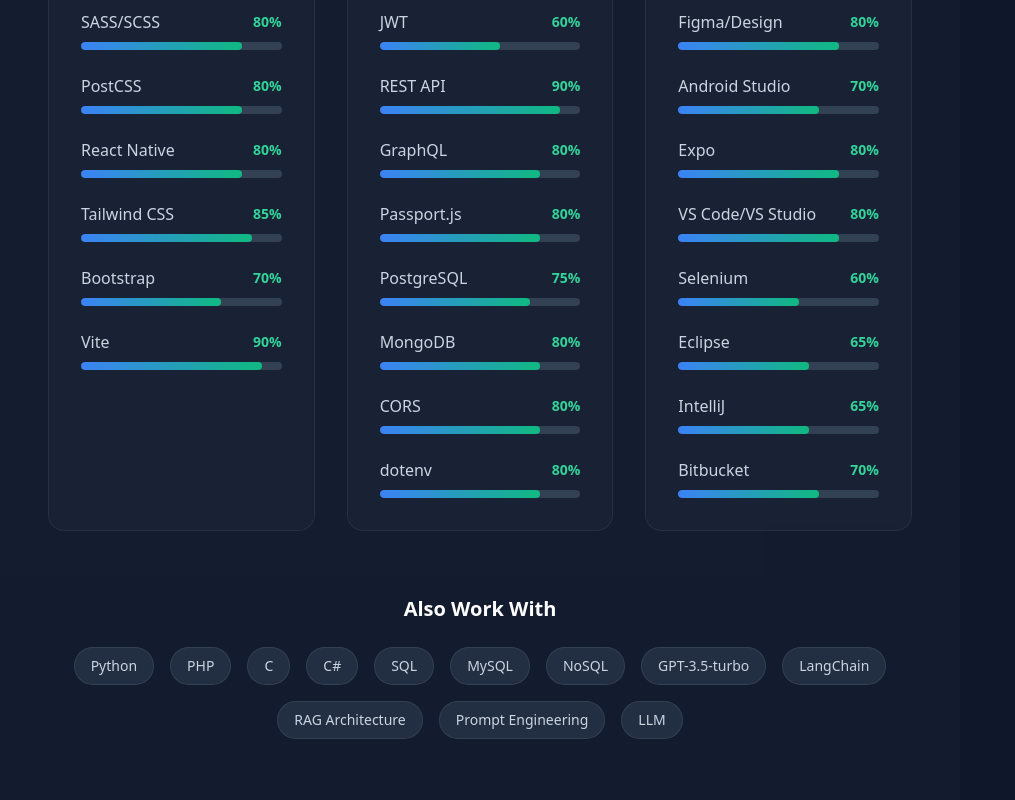
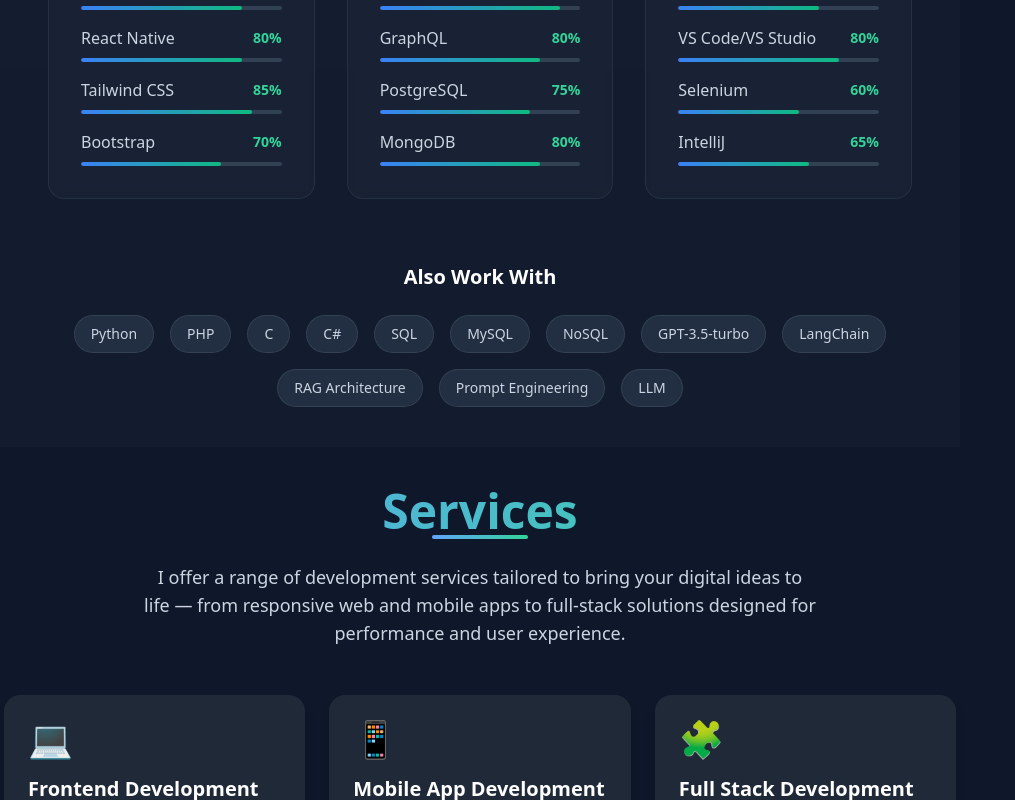
Before and after one commit to Naflan-MNM/test_deployment, a React (Vite) app: page / in a window 1280 px wide. Shown: the part 2980-3780 px from the top of the page, without its empty margins (0-1015 px from the left). Built offline with nearby package versions, Linux system fonts and the light colour scheme.

Commit message:
style enhancing

```diff
--- a/src/App.jsx
+++ b/src/App.jsx
@@ -7,6 +7,7 @@ import Projects from "./components/Projects";
 import Experience from "./components/Experience";
 import Contact from "./components/Contact";
 import Education from "./components/Education";
+import Services from "./components/Services";
 /* import Certifications from "./components/Certifications"; */
 import { Menu, X } from "lucide-react";
 
@@ -88,6 +89,7 @@ function App() {
         <Education />
         {/* <Certifications /> */}
         <Skills />
+        <Services />
         <Projects />
         <Experience />
         <Contact />
--- a/src/components/Experience.jsx
+++ b/src/components/Experience.jsx
@@ -137,10 +137,10 @@ function Experience() {
         {/* Timeline */}
         <div className="relative">
           {/* Timeline Line */}
-          <div className="absolute left-4 md:left-1/2 top-0 bottom-0 w-0.5 bg-gradient-to-b from-blue-500 to-emerald-500 transform md:-translate-x-0.5"></div>
+          <div className="absolute left-0 md:left-1/2 top-0 bottom-0 w-0.5 bg-gradient-to-b from-blue-500 to-emerald-500 transform md:-translate-x-0.5"></div>
 
           {/* Experience Items */}
-          <div className="space-y-12">
+          <div className="space-y-6">
             {experiences.map((exp, index) => (
               <div
                 key={index}
@@ -149,17 +149,17 @@ function Experience() {
                 } justify-start`}
               >
                 {/* Timeline Dot */}
-                <div className="absolute left-2 md:left-1/2 w-4 h-4 bg-gradient-to-r from-blue-500 to-emerald-500 rounded-full transform md:-translate-x-2 z-10 border-4 border-slate-900"></div>
+                <div className="absolute left-0 md:left-1/2 w-4 h-4 bg-gradient-to-r from-blue-500 to-emerald-500 rounded-full transform md:-translate-x-2 z-10 border-4 border-slate-900"></div>
 
                 {/* Content Card */}
                 <div
-                  className={`ml-12 md:ml-0 md:w-5/12 ${
+                  className={`ml-6 md:ml-0 md:w-5/12 ${
                     index % 2 === 0
                       ? "md:mr-auto md:pr-8"
                       : "md:ml-auto md:pl-8"
                   }`}
                 >
-                  <div className="bg-slate-800/50 backdrop-blur-sm p-6 rounded-2xl border border-slate-700/50 hover:border-blue-500/30 transition-all duration-300 hover:transform hover:scale-105">
+                  <div className="bg-slate-800/50 backdrop-blur-sm p-2 md:p-6 rounded-2xl border border-slate-700/50 hover:border-blue-500/30 transition-all duration-300 hover:transform hover:scale-105">
                     {/* Header */}
                     <div className="mb-4">
                       <div className="flex items-center gap-2 text-emerald-400 text-sm mb-1">
--- a/src/components/Skills.jsx
+++ b/src/components/Skills.jsx
@@ -13,7 +13,6 @@ const skillCategories = [
       { name: "React Native", level: 80 },
       { name: "Tailwind CSS", level: 85 },
       { name: "Bootstrap", level: 70 },
-      { name: "Vite", level: 90 },
     ],
   },
   {
@@ -26,11 +25,8 @@ const skillCategories = [
       { name: "JWT", level: 60 },
       { name: "REST API", level: 90 },
       { name: "GraphQL", level: 80 },
-      { name: "Passport.js", level: 80 },
       { name: "PostgreSQL", level: 75 },
       { name: "MongoDB", level: 80 },
-      { name: "CORS", level: 80 },
-      { name: "dotenv", level: 80 },
     ],
   },
   {
@@ -42,19 +38,16 @@ const skillCategories = [
       { name: "Git/GitHub", level: 95 },
       { name: "Figma/Design", level: 80 },
       { name: "Android Studio", level: 70 },
-      { name: "Expo", level: 80 },
       { name: "VS Code/VS Studio", level: 80 },
       { name: "Selenium", level: 60 },
-      { name: "Eclipse", level: 65 },
       { name: "IntelliJ", level: 65 },
-      { name: "Bitbucket", level: 70 },
     ],
   },
 ];
 
 function Skills() {
   return (
-    <section id="skills" className="py-20 px-6 lg:px-12 bg-slate-800/30">
+    <section id="skills" className="py-10 px-6 lg:px-12 bg-slate-800/30">
       <div className="max-w-6xl mx-auto">
         {/* Section Header */}
         <div className="text-center mb-10">
@@ -78,7 +71,7 @@ function Skills() {
                 {category.title}
               </h3>
 
-              <div className="space-y-6">
+              <div className="space-y-4">
                 {category.skills.map((skill, skillIndex) => (
                   <div key={skillIndex} className="skill-item">
                     <div className="flex justify-between items-center mb-2">
@@ -90,7 +83,7 @@ function Skills() {
                       </span>
                     </div>
 
-                    <div className="w-full bg-slate-700 rounded-full h-2 overflow-hidden">
+                    <div className="w-full bg-slate-700 rounded-full h-1 overflow-hidden">
                       <div
                         className="h-full bg-gradient-to-r from-blue-500 to-emerald-500 rounded-full transition-all duration-1000 ease-out skill-bar"
                         style={{ width: `${skill.level}%` }}
```
